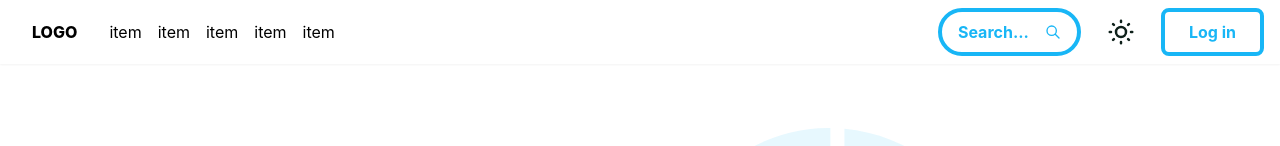
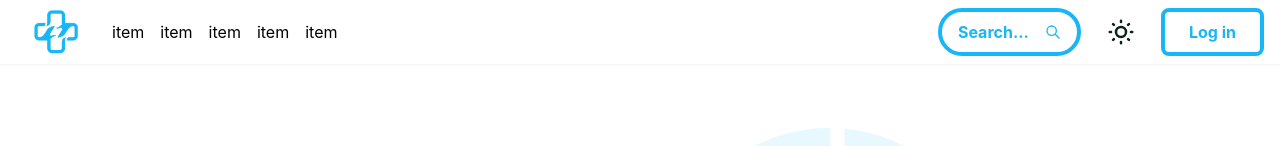
Before and after one commit to IIB3nceII/doc-in-time, a React (Create React App) app in the folder webapp/: page / in a window 1280 px wide. Shown: the top 146 px of the page. Built offline with nearby package versions, Linux system fonts and the light colour scheme.

Commit message:
🚀 Logo added

```diff
--- a/webapp/src/components/common/Navbar/Navbar.module.scss
+++ b/webapp/src/components/common/Navbar/Navbar.module.scss
@@ -2,7 +2,13 @@
   @apply sticky top-0 flex justify-between items-center h-16 px-4 space-x-4 bg-white shadow-sm z-50 dark:text-secondary;
 
   .navigationContainer {
-    @apply flex flex-nowrap space-x-8 h-fit;
+    @apply flex flex-nowrap items-center space-x-8 h-fit;
+
+    > a {
+      > img {
+        @apply w-12;
+      }
+    }
 
     > nav {
       @apply hidden md:flex;
--- a/webapp/src/components/common/Navbar/Navbar.tsx
+++ b/webapp/src/components/common/Navbar/Navbar.tsx
@@ -6,6 +6,7 @@ import { connect } from "react-redux";
 import { IRootState } from "../../../shared/store";
 import { setIsSearchAreaOpen } from "../../../shared/store/actions/ui.action";
 import { Link } from "react-router-dom";
+import Logo from "../../../assets/images/logo.png";
 
 interface INavbarProps extends StateProps, DispatchProps {}
 
@@ -18,7 +19,7 @@ const NavbarComponent: FC<INavbarProps> = ({ ui: { isSearchAreaOpen }, auth: { a
         </div>
         <div className={s.navigationContainer}>
           <Link to="/">
-            <p className="font-extrabold">LOGO</p>
+            <img src={Logo} alt="LOGO" />
           </Link>
           <nav>
             <ul>
```
